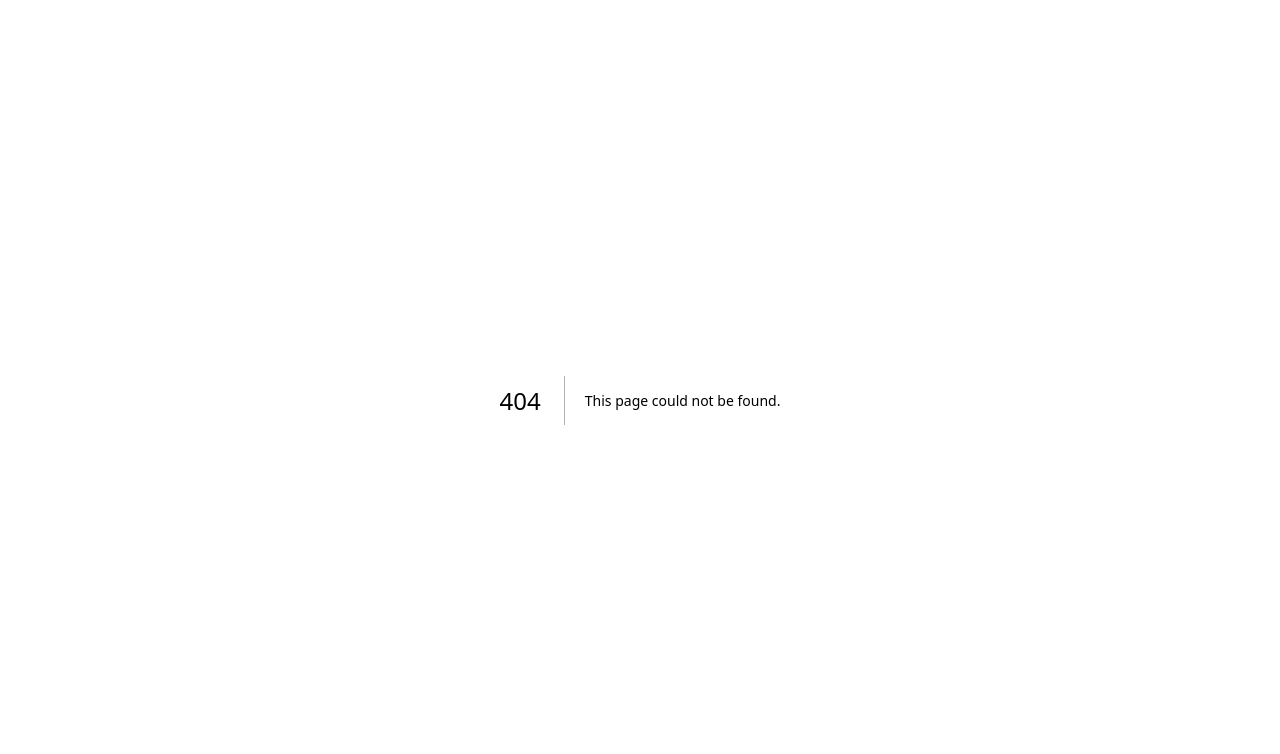
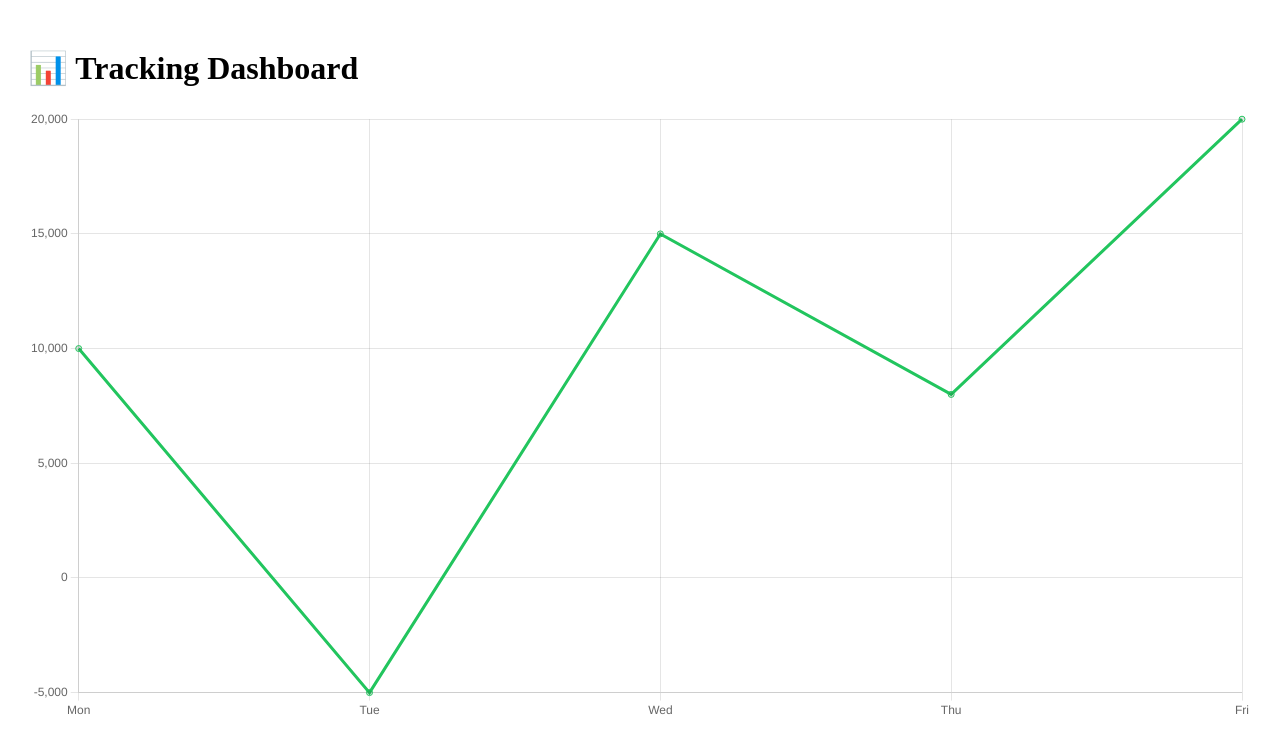
Before and after one commit to betlarobot/tradlink, a Next.js app: page /app/app/tracking/page in a window 1280 px wide. Before the commit this address had no page. Shown: the top 754 px of the page. Built offline with nearby package versions, Linux system fonts and the light colour scheme.

Commit message:
Create page.js

```diff
--- /dev/null
+++ b/pages/app/app/tracking/page.js
@@ -0,0 +1,32 @@
+"use client";
+
+import { Line } from "react-chartjs-2";
+import {
+  Chart as ChartJS,
+  LineElement,
+  CategoryScale,
+  LinearScale,
+  PointElement
+} from "chart.js";
+
+ChartJS.register(LineElement, CategoryScale, LinearScale, PointElement);
+
+export default function Tracking() {
+  const data = {
+    labels: ["Mon", "Tue", "Wed", "Thu", "Fri"],
+    datasets: [
+      {
+        label: "PnL",
+        data: [10000, -5000, 15000, 8000, 20000],
+        borderColor: "#22c55e"
+      }
+    ]
+  };
+
+  return (
+    <div style={{ padding: 20 }}>
+      <h1>📊 Tracking Dashboard</h1>
+      <Line data={data} />
+    </div>
+  );
+}
```
